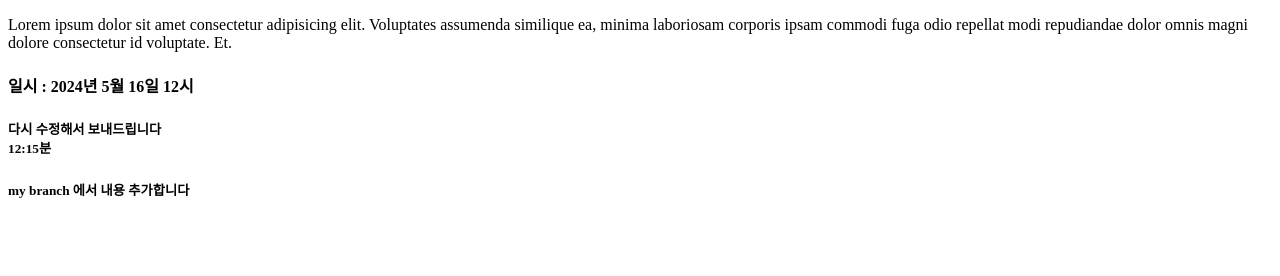
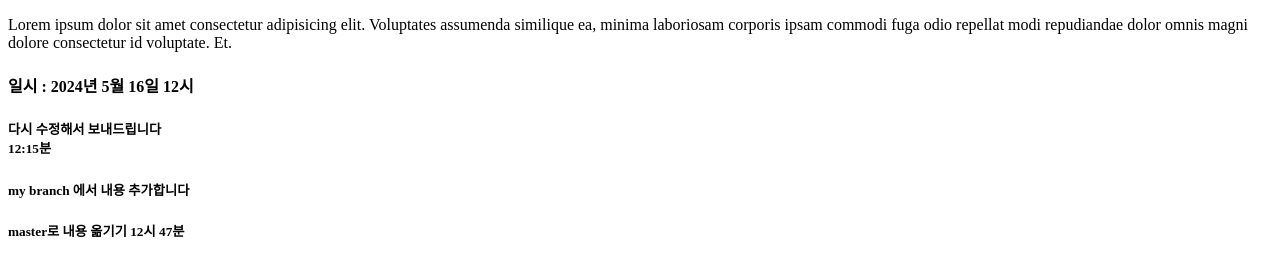
Before and after one commit to juyoung526/practice, a plain HTML site: page index.html in a window 1280 px wide. Drawn offline with Linux system fonts and the light colour scheme.

Commit message:
master로 옮길 내용

```diff
--- a/index.html
+++ b/index.html
@@ -15,5 +15,6 @@
     <h4>일시 : 2024년 5월 16일 12시</h4>
     <h5>다시 수정해서 보내드립니다 <br />12:15분</h5>
     <h5>my branch 에서 내용 추가합니다</h5>
+    <h5>master로 내용 옮기기 12시 47분</h5>
   </body>
 </html>
```
